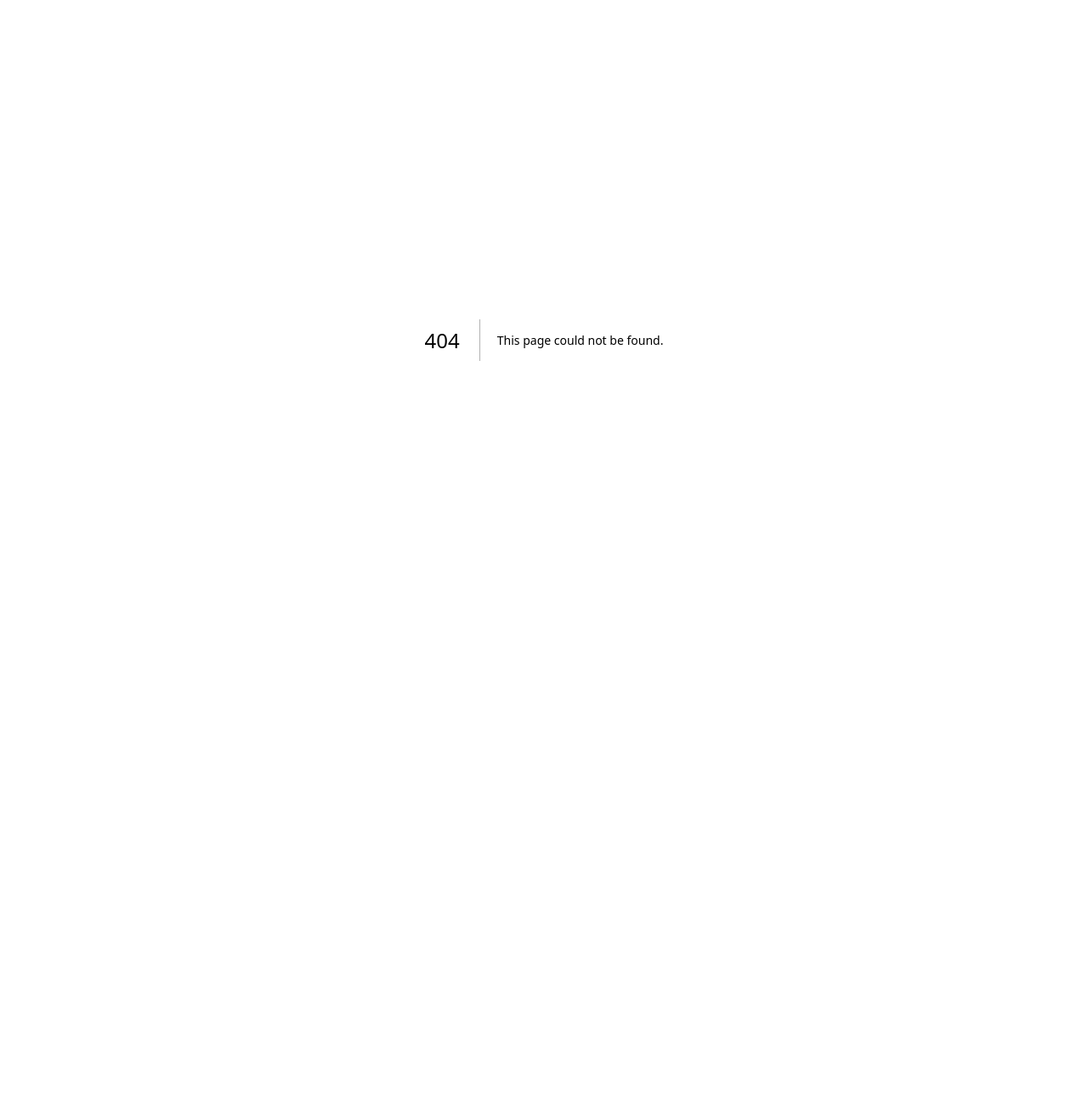
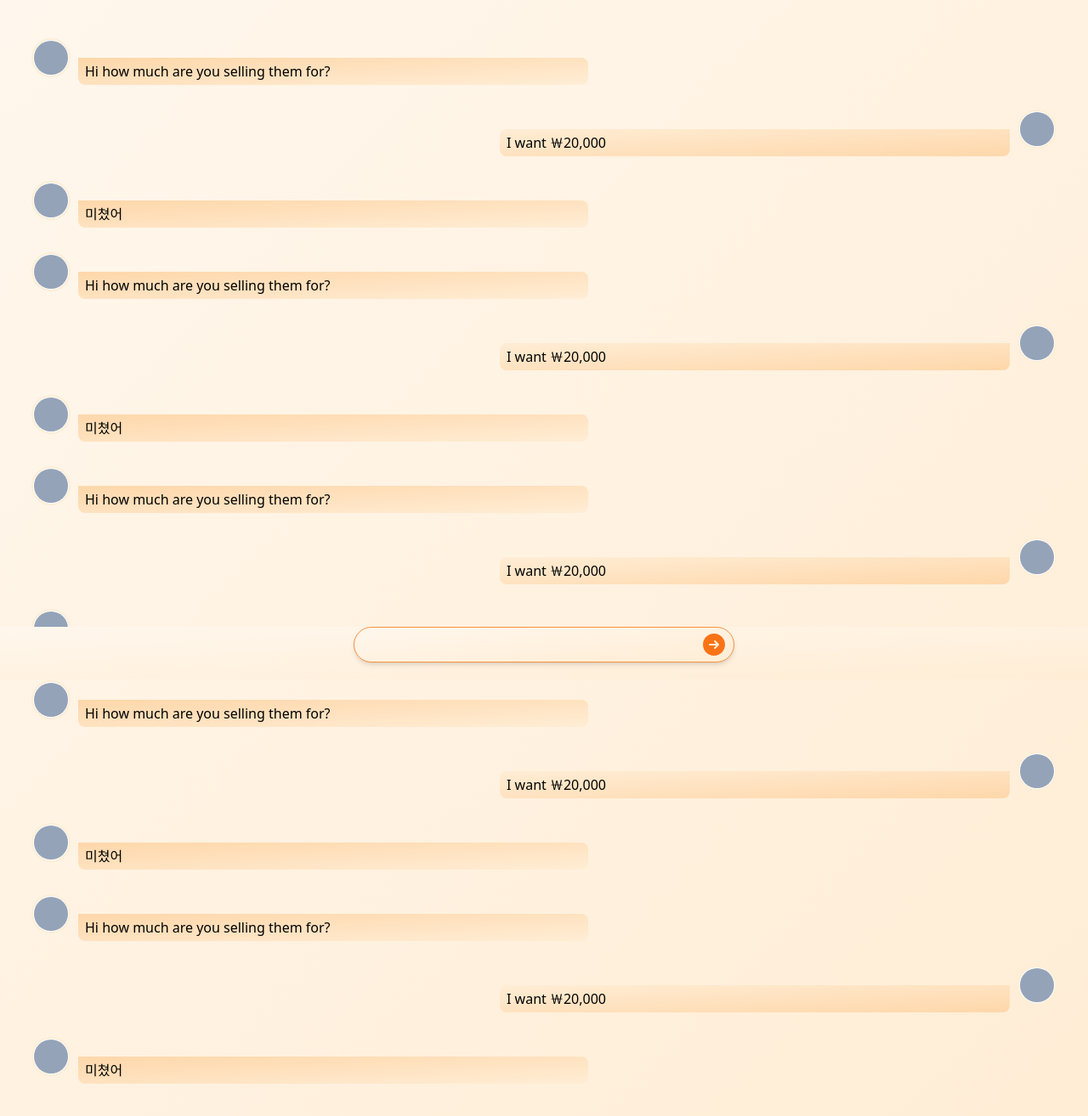
Before and after one commit to yeonvv/carrot-market, a Next.js app: page /chats/1 in a window 1280 px wide. Before the commit this address had no page. Shown: the top 1314 px of the page at 85% size. Before the commit the page ends 800 px from the top, so only its background shows below. Built offline with nearby package versions, Linux system fonts and the light colour scheme.

Commit message:
create chats-detail

```diff
--- /dev/null
+++ b/pages/chats/[id].tsx
@@ -0,0 +1,124 @@
+import { NextPage } from "next";
+
+const ChatDetail: NextPage = () => {
+  return (
+    <div className="h-full py-12  bg-gradient-to-br from-orange-50 to-orange-100">
+      <div className="px-10 space-y-8">
+        <div className="flex items-start space-x-3">
+          <div className="w-10 h-10 rounded-full bg-slate-400 ring-2 ring-offset-1 ring-orange-100" />
+          <div className="mt-5 py-1 px-2 rounded-lg w-1/2 rounded-tl-none bg-gradient-to-br from-orange-200 to-orange-100">
+            Hi how much are you selling them for?
+          </div>
+        </div>
+        <div className="flex flex-row-reverse items-start space-x-3 space-x-reverse">
+          <div className="w-10 h-10 rounded-full bg-slate-400 ring-2 ring-offset-1 ring-orange-100" />
+          <div className="mt-5 py-1 px-2 rounded-lg w-1/2 rounded-tr-none bg-gradient-to-br from-orange-100 to-orange-200">
+            I want ￦20,000
+          </div>
+        </div>
+        <div className="flex items-start space-x-3">
+          <div className="w-10 h-10 rounded-full bg-slate-400 ring-2 ring-offset-1 ring-orange-100" />
+          <div className="mt-5 py-1 px-2 rounded-lg w-1/2 rounded-tl-none bg-gradient-to-br from-orange-200 to-orange-100">
+            미쳤어
+          </div>
+        </div>
+        <div className="flex items-start space-x-3">
+          <div className="w-10 h-10 rounded-full bg-slate-400 ring-2 ring-offset-1 ring-orange-100" />
+          <div className="mt-5 py-1 px-2 rounded-lg w-1/2 rounded-tl-none bg-gradient-to-br from-orange-200 to-orange-100">
+            Hi how much are you selling them for?
+          </div>
+        </div>
+        <div className="flex flex-row-reverse items-start space-x-3 space-x-reverse">
+          <div className="w-10 h-10 rounded-full bg-slate-400 ring-2 ring-offset-1 ring-orange-100" />
+          <div className="mt-5 py-1 px-2 rounded-lg w-1/2 rounded-tr-none bg-gradient-to-br from-orange-100 to-orange-200">
+            I want ￦20,000
+          </div>
+        </div>
+        <div className="flex items-start space-x-3">
+          <div className="w-10 h-10 rounded-full bg-slate-400 ring-2 ring-offset-1 ring-orange-100" />
+          <div className="mt-5 py-1 px-2 rounded-lg w-1/2 rounded-tl-none bg-gradient-to-br from-orange-200 to-orange-100">
+            미쳤어
+          </div>
+        </div>
+        <div className="flex items-start space-x-3">
+          <div className="w-10 h-10 rounded-full bg-slate-400 ring-2 ring-offset-1 ring-orange-100" />
+          <div className="mt-5 py-1 px-2 rounded-lg w-1/2 rounded-tl-none bg-gradient-to-br from-orange-200 to-orange-100">
+            Hi how much are you selling them for?
+          </div>
+        </div>
+        <div className="flex flex-row-reverse items-start space-x-3 space-x-reverse">
+          <div className="w-10 h-10 rounded-full bg-slate-400 ring-2 ring-offset-1 ring-orange-100" />
+          <div className="mt-5 py-1 px-2 rounded-lg w-1/2 rounded-tr-none bg-gradient-to-br from-orange-100 to-orange-200">
+            I want ￦20,000
+          </div>
+        </div>
+        <div className="flex items-start space-x-3">
+          <div className="w-10 h-10 rounded-full bg-slate-400 ring-2 ring-offset-1 ring-orange-100" />
+          <div className="mt-5 py-1 px-2 rounded-lg w-1/2 rounded-tl-none bg-gradient-to-br from-orange-200 to-orange-100">
+            미쳤어
+          </div>
+        </div>
+        <div className="flex items-start space-x-3">
+          <div className="w-10 h-10 rounded-full bg-slate-400 ring-2 ring-offset-1 ring-orange-100" />
+          <div className="mt-5 py-1 px-2 rounded-lg w-1/2 rounded-tl-none bg-gradient-to-br from-orange-200 to-orange-100">
+            Hi how much are you selling them for?
+          </div>
+        </div>
+        <div className="flex flex-row-reverse items-start space-x-3 space-x-reverse">
+          <div className="w-10 h-10 rounded-full bg-slate-400 ring-2 ring-offset-1 ring-orange-100" />
+          <div className="mt-5 py-1 px-2 rounded-lg w-1/2 rounded-tr-none bg-gradient-to-br from-orange-100 to-orange-200">
+            I want ￦20,000
+          </div>
+        </div>
+        <div className="flex items-start space-x-3">
+          <div className="w-10 h-10 rounded-full bg-slate-400 ring-2 ring-offset-1 ring-orange-100" />
+          <div className="mt-5 py-1 px-2 rounded-lg w-1/2 rounded-tl-none bg-gradient-to-br from-orange-200 to-orange-100">
+            미쳤어
+          </div>
+        </div>
+        <div className="flex items-start space-x-3">
+          <div className="w-10 h-10 rounded-full bg-slate-400 ring-2 ring-offset-1 ring-orange-100" />
+          <div className="mt-5 py-1 px-2 rounded-lg w-1/2 rounded-tl-none bg-gradient-to-br from-orange-200 to-orange-100">
+            Hi how much are you selling them for?
+          </div>
+        </div>
+        <div className="flex flex-row-reverse items-start space-x-3 space-x-reverse">
+          <div className="w-10 h-10 rounded-full bg-slate-400 ring-2 ring-offset-1 ring-orange-100" />
+          <div className="mt-5 py-1 px-2 rounded-lg w-1/2 rounded-tr-none bg-gradient-to-br from-orange-100 to-orange-200">
+            I want ￦20,000
+          </div>
+        </div>
+        <div className="flex items-start space-x-3">
+          <div className="w-10 h-10 rounded-full bg-slate-400 ring-2 ring-offset-1 ring-orange-100" />
+          <div className="mt-5 py-1 px-2 rounded-lg w-1/2 rounded-tl-none bg-gradient-to-br from-orange-200 to-orange-100">
+            미쳤어
+          </div>
+        </div>
+      </div>
+      <div className="fixed bottom-0 pb-5 w-full inset-x-0 bg-gradient-to-br from-orange-50 to-orange-100">
+        <form className="relative flex items-center justify-center mx-auto max-w-md ">
+          <input
+            type="text"
+            className="appearance-none w-full rounded-full shadow-md bg-gradient-to-br from-orange-50 to-orange-100 placeholder-gray-400 border-orange-400 focus:outline-none focus:ring-orange-500 focus:border-orange-500 transition"
+          />
+          <button type="submit" className="absolute right-2 rounded-full">
+            <svg
+              xmlns="http://www.w3.org/2000/svg"
+              viewBox="0 0 24 24"
+              fill="currentColor"
+              className="w-8 h-8 text-orange-500 hover:text-orange-400 transition "
+            >
+              <path
+                fillRule="evenodd"
+                d="M12 2.25c-5.385 0-9.75 4.365-9.75 9.75s4.365 9.75 9.75 9.75 9.75-4.365 9.75-9.75S17.385 2.25 12 2.25zm4.28 10.28a.75.75 0 000-1.06l-3-3a.75.75 0 10-1.06 1.06l1.72 1.72H8.25a.75.75 0 000 1.5h5.69l-1.72 1.72a.75.75 0 101.06 1.06l3-3z"
+                clipRule="evenodd"
+              />
+            </svg>
+          </button>
+        </form>
+      </div>
+    </div>
+  );
+};
+
+export default ChatDetail;
--- a/pages/chats/index.tsx
+++ b/pages/chats/index.tsx
@@ -2,7 +2,7 @@ import { NextPage } from "next";
 
 const Chats: NextPage = () => {
   return (
-    <div className="py-12 h-screen select-none text-gray-700 bg-gradient-to-br from-orange-50 to-orange-100 devide-y-2">
+    <div className="py-12 h-screen select-none text-gray-700 bg-gradient-to-br from-orange-50 to-orange-100">
       <div className="divide-y-[1px]">
         {[1, 2, 3, 4].map((_, i) => (
           <div
--- a/pages/community/[id].tsx
+++ b/pages/community/[id].tsx
@@ -2,18 +2,18 @@ import type { NextPage } from "next";
 
 const CommunityPostDetail: NextPage = () => {
   return (
-    <div className="py-12 px-10 h-screen space-y-2 bg-gradient-to-br from-orange-50 to-orange-100 text-gray-700">
+    <div className="py-12 px-10 h-screen space-y-5 bg-gradient-to-br from-orange-50 to-orange-100 text-gray-700">
       <span className="inline-flex items-center justify-center px-2.5 py-0.5 text-sm text-gray-700 font-medium bg-gray-200 rounded-full">
         동네질문
       </span>
-      <div className="flex items-center py-3 space-x-3 cursor-pointer border-b">
+      <div className="flex items-center space-x-3 cursor-pointer">
         <div className="w-10 h-10 rounded-full bg-slate-400 ring-2 ring-offset-1 ring-orange-100" />
         <div className="space-y-1">
           <p className="text-sm text-gray-700 font-medium">Steve Jebs</p>
           <p className="text-xs text-gray-500">View profile &rarr;</p>
         </div>
       </div>
-      <div className="pt-5 space-y-3 text-gray-700">
+      <div className="space-y-3 text-gray-700">
         <div>
           <span className="text-orange-500 font-bold">Q.</span> What is the best
           mandu restaurant?
@@ -55,8 +55,9 @@ const CommunityPostDetail: NextPage = () => {
           </span>
         </div>
       </div>
+      <div className="divide-y-[1px]">
         {[1, 2, 3, 4].map((_, i) => (
-        <div key={i} className="flex items-start py-2 space-x-3 border-t">
+          <div key={i} className="flex items-start py-2 space-x-3">
             <div className="w-8 h-8 rounded-full bg-slate-400" />
             <div className="w-4/5">
               <div className="flex items-center space-x-3">
@@ -69,6 +70,7 @@ const CommunityPostDetail: NextPage = () => {
             </div>
           </div>
         ))}
+      </div>
       <div className="space-y-2">
         <textarea
           rows={4}
--- a/pages/community/index.tsx
+++ b/pages/community/index.tsx
@@ -2,11 +2,11 @@ import { NextPage } from "next";
 
 const Coummunity: NextPage = () => {
   return (
-    <div className="py-12 h-screen bg-gradient-to-br from-orange-50 to-orange-100">
+    <div className="py-12 h-screen bg-gradient-to-br from-orange-50 to-orange-100 divide-y-[1px]">
       {[1, 2, 3, 4, 5].map((_, i) => (
         <div
           key={i}
-          className="flex flex-col items-start space-y-3 py-5 px-10 border-b bg-gradient-to-br from-orange-50 to-orange-100"
+          className="flex flex-col items-start space-y-3 py-5 px-10 bg-gradient-to-br from-orange-50 to-orange-100"
         >
           <span className="flex items-center justify-center px-2.5 py-0.5 text-sm text-gray-700 font-medium bg-gray-200 rounded-full">
             동네질문
--- a/pages/community/write.tsx
+++ b/pages/community/write.tsx
@@ -6,8 +6,8 @@ const Write: NextPage = () => {
       <h1 className="text-3xl font-medium">Write Community</h1>
       <form>
         <textarea
-          rows={4}
-          className="appearance-none w-full shadow-md rounded-lg placeholder-gray-400 border-gray-400 focus:outline-none focus:ring-orange-500 focus:border-orange-500 transition"
+          rows={8}
+          className="appearance-none w-full shadow-md rounded-lg bg-gradient-to-br from-orange-50 to-orange-100 placeholder-gray-400 border-orange-400 focus:outline-none focus:ring-orange-500 focus:border-orange-500 transition"
         />
         <button className="w-full py-2 bg-orange-500 text-white font-medium rounded-xl shadow-lg hover:bg-orange-400 focus:outline-none focus:ring-2 focus:ring-offset-2 focus:ring-orange-500 transition">
           Submit
--- a/pages/index.tsx
+++ b/pages/index.tsx
@@ -2,11 +2,12 @@ import type { NextPage } from "next";
 
 const Home: NextPage = () => {
   return (
-    <div className="flex flex-col space-y-5 py-12 bg-gradient-to-br from-orange-50 to-orange-100">
+    <div className="flex flex-col py-12 bg-gradient-to-br from-orange-50 to-orange-100">
+      <div className="divide-y-[1px]">
         {[1, 1, 1, 1, 1, 1, 1, 1, 1, 1, 1, 1].map((_, i) => (
           <div
             key={i}
-          className="flex justify-between items-end pb-4 px-10 border-b bg-gradient-to-br from-orange-50 to-orange-100 cursor-pointer"
+            className="flex justify-between items-end py-4 px-10 bg-gradient-to-br from-orange-50 to-orange-100 cursor-pointer"
           >
             <div className="flex">
               <div className="w-20 h-20 mr-2 rounded-lg bg-gray-500" />
@@ -21,7 +22,7 @@ const Home: NextPage = () => {
             <div className="flex space-x-2">
               <div className="flex items-center space-x-0.5 text-gray-700">
                 <svg
-                className="w-4 h-4 hover:scale-150 hover:text-red-500 transition"
+                  className="w-4 h-4 hover:scale-125 hover:text-red-500 transition"
                   fill="none"
                   stroke="currentColor"
                   viewBox="0 0 24 24"
@@ -38,7 +39,7 @@ const Home: NextPage = () => {
               </div>
               <div className="flex items-center space-x-0.5 text-gray-700">
                 <svg
-                className="w-4 h-4 hover:scale-150 hover:text-orange-500 transition"
+                  className="w-4 h-4 hover:scale-125 hover:text-orange-500 transition"
                   fill="none"
                   stroke="currentColor"
                   viewBox="0 0 24 24"
@@ -56,6 +57,7 @@ const Home: NextPage = () => {
             </div>
           </div>
         ))}
+      </div>
       <button className="fixed bottom-20 right-5 p-2 text-white shadow-xl bg-orange-500 rounded-full hover:bg-orange-400 cursor-pointer transition">
         <svg
           className="h-9 w-9"
```
Lines whose indentation alone changed are shown as unchanged.
